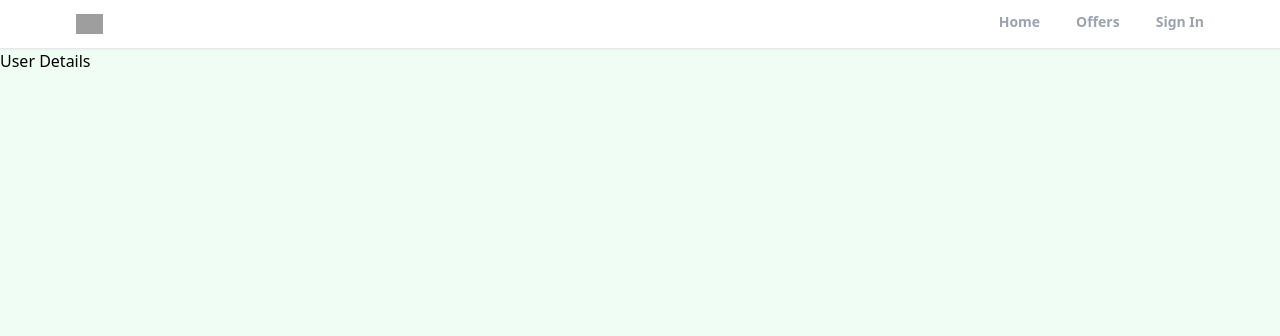
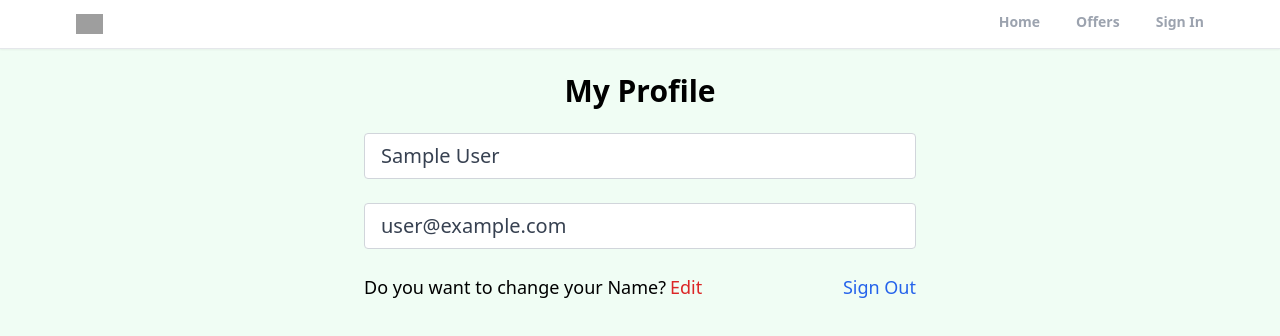
Before and after one commit to samuelsowpati/realtor-clone-react, a React (Create React App) app: page /profile in a window 1280 px wide. Shown: the top 336 px of the page. Built offline with nearby package versions, Linux system fonts and the light colour scheme; no server answers; sample sign-in values are in the browser's storage; grey boxes are pictures that could not be loaded.

Commit message:
create private route and custom hook for protecting the profile page and add the logout functionality

```diff
--- a/public/index.html
+++ b/public/index.html
@@ -13,7 +13,7 @@
 
     <link rel="manifest" href="%PUBLIC_URL%/manifest.json" />
 
-    <title>Phil's Reality</title>
+    <title>Sam's Reality</title>
   </head>
   <body>
     <noscript>You need to enable JavaScript to run this app.</noscript>
--- a/src/App.js
+++ b/src/App.js
@@ -3,6 +3,7 @@
 import Profile from "./pages/Profile";
 import SignIn from "./pages/SignIn";
 import SignUp from "./pages/SignUp";
+import PrivateRoute from "./components/PrivateRoute";
 import ForgotPassword from "./pages/ForgotPassword";
 import Offers from "./pages/Offers";
 import Header from "./components/Header";
@@ -16,7 +17,9 @@
       <Header/>
       <Routes>
         <Route path="/" element={ <Home /> }/>
-        <Route path="/profile" element={ <Profile /> }/>
+        <Route path="/profile" element={<PrivateRoute/>}>
+          <Route path="/profile" element={ <Profile /> }/>
+        </Route>
         <Route path="/sign-in" element={ <SignIn /> }/>
         <Route path="/sign-up" element={ <SignUp /> }/>
         <Route path="/forgot-password" element={ <ForgotPassword /> }/>
--- /dev/null
+++ b/src/components/PrivateRoute.jsx
@@ -0,0 +1,11 @@
+import {Outlet, Navigate} from "react-router-dom"
+import React from 'react'
+import {useAuthStatus} from "../hooks/useAuthStatus"
+
+export default function PrivateRoute() {
+    const {loggedIn, checkingStatus} = useAuthStatus()
+    if(checkingStatus){
+        return <h3>Loading...</h3>
+    }
+  return loggedIn ? <Outlet/> : <Navigate to="/sign-in"/>
+}
--- /dev/null
+++ b/src/hooks/useAuthStatus.jsx
@@ -0,0 +1,18 @@
+import { getAuth, onAuthStateChanged } from 'firebase/auth'
+import React, { useEffect, useState } from 'react'
+
+export function useAuthStatus() {
+    const [loggedIn, setLoggedIn] = useState(false)
+    const [checkingStatus, setCheckingStatus] = useState(true)
+
+    useEffect(()=>{
+        const auth=getAuth()
+        onAuthStateChanged(auth, (user)=>{
+            if(user){
+                setLoggedIn(true)
+            }
+            setCheckingStatus(false)
+        })
+    },[])
+  return {loggedIn, checkingStatus}
+}
--- a/src/pages/Profile.jsx
+++ b/src/pages/Profile.jsx
@@ -1,7 +1,42 @@
-import React from 'react'
+import { getAuth } from 'firebase/auth'
+import React, { useState } from 'react'
+import { useNavigate } from 'react-router-dom';
 
 export default function Profile() {
+  const auth=getAuth()
+  const navigate = useNavigate()
+  const [formData, setFormData] = useState({
+    name:auth.currentUser.displayName,
+    email:auth.currentUser.email,
+  });
+
+  const {name, email} = formData
+  function onLogout(){
+    auth.signOut()
+    navigate("/")
+  }
+
   return (
-    <div>User Details </div>
+    <>
+    <section className='max-w-6xl mx-auto flex justify-center items-center flex-col'>
+      <h1 className='text-3xl text-center mt-6 font-bold'>My Profile</h1>
+      <div className='w-full md:w-[50%] mt-6 px-3'>
+        <form>
+          {/*Name Input*/}
+          <input type="text" id="name" value={name} disabled className='mb-6 w-full px-4 py-2 text-xl text-gray-700 bg-white border border-gray-300 rounded transition ease-in-out' />
+          {/*Email Input*/}
+          <input type="email" id="email" value={email} disabled className='mb-6 w-full px-4 py-2 text-xl text-gray-700 bg-white border border-gray-300 rounded transition ease-in-out' />
+
+          <div className='flex justify-between whitespace-nowrap text-sm sm:text-lg mb-6'>
+            <p className='flex items-center'>Do you want to change your Name?
+              <span className='text-red-600 hover:text-red-700 transition ease-in-out duration-200 ml-1 cursor-pointer'>Edit</span>
+            </p>
+            <p onClick={onLogout} className='text-blue-600 hover:text-blue-800 transition duration-200 ease-in-out cursor-pointer'>Sign Out</p>
+          </div>
+        </form>
+      </div>
+    </section>
+
+    </>
   )
 }
```
Also changed, not shown: 1 other file (tests, documents, lock files or other folders).
